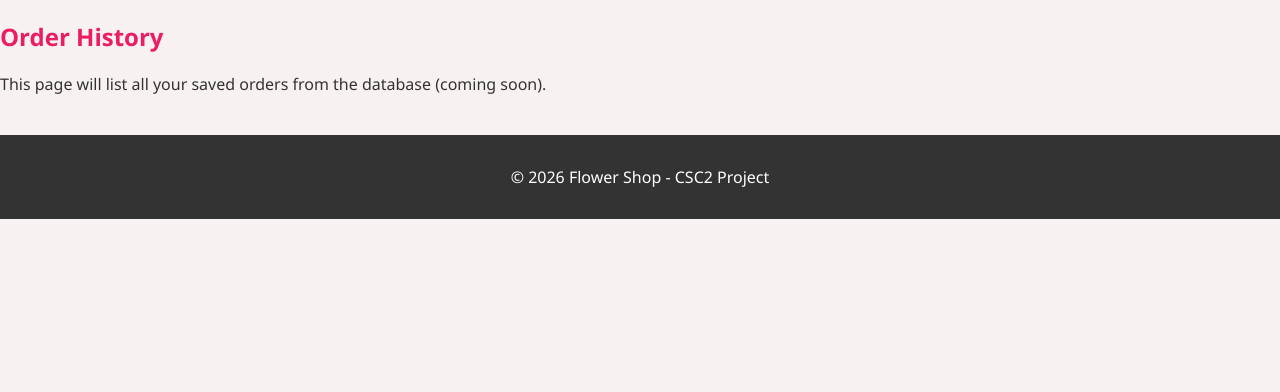
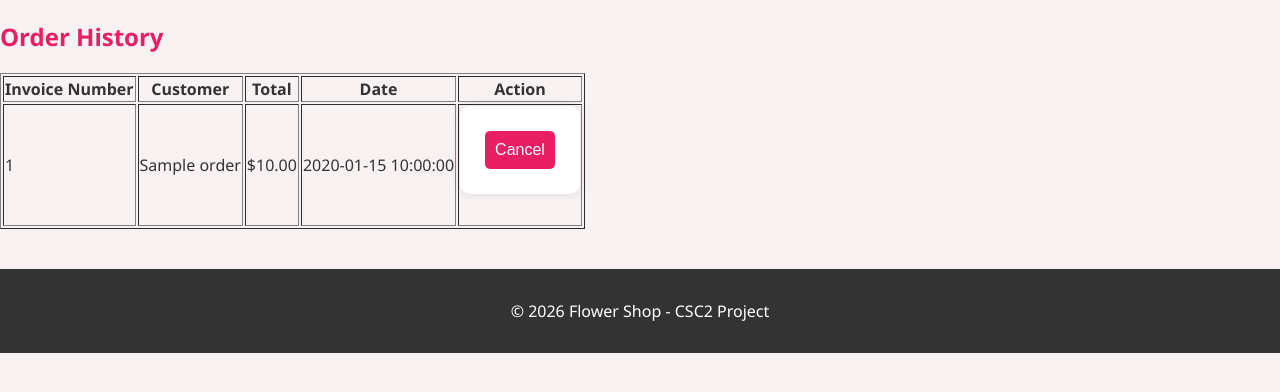
Before and after one commit to Seanethroy/Flask-Web-App, a Flask app: template templates/order_history.html in a window 1280 px wide. Shown: the part 120-512 px from the top of the page. Run offline with Flask 3, Linux system fonts and the light colour scheme; the template is opened without the code that fills it: most values are stand-ins (such as "Sample title", 1, 10 or a date in 2020).

Commit message:
finish LG3

```diff
--- a/app.py
+++ b/app.py
@@ -1,8 +1,32 @@
 from flask import Flask, render_template, request, redirect, url_for, session, flash
 import json
+import sqlite3
+from datetime import datetime
 
 app = Flask(__name__)
 app.secret_key = "super_secret_key_123"
+
+def create_database():
+
+    with sqlite3.connect("flower_shop.db") as conn:
+
+        cursor = conn.cursor()
+
+        cursor.execute("""
+            CREATE TABLE IF NOT EXISTS orders (
+
+                order_id INTEGER PRIMARY KEY AUTOINCREMENT,
+                invoice_number TEXT,
+                customer_name TEXT,
+                items TEXT,
+                addons TEXT,
+                total REAL,
+                date TIMESTAMP
+
+            )
+        """)
+
+        conn.commit()
 
 def load_data():
     with open('data/flowers.json') as f:
@@ -31,7 +55,19 @@ def calculate_total(cart, selected_addons):
 
     total = flower_subtotal + addon_subtotal
 
-    return flower_subtotal, addon_subtotal, total
+    discount_applied = False
+
+    if total > 180:
+
+        total *= 0.9
+        discount_applied = True
+
+    return (
+        flower_subtotal,
+        addon_subtotal,
+        total,
+        discount_applied
+    )
 
 
 @app.route('/')
@@ -42,10 +78,10 @@ def home():
     cart = session.get('cart', {})
     selected_addons = session.get('selected_addons', {})
 
-    flower_subtotal, addon_subtotal, total = calculate_total(
-        cart,
-        selected_addons
-    )
+    flower_subtotal, addon_subtotal, total, discount_applied = calculate_total(
+      cart,
+      selected_addons
+  )
 
     if total > 100:
         flash("Large order detected!")
@@ -58,7 +94,8 @@ def home():
         selected_addons=selected_addons,
         total=total,
         flower_subtotal=flower_subtotal,
-        addon_subtotal=addon_subtotal
+        addon_subtotal=addon_subtotal,
+        discount_applied=discount_applied
     )
 
 
@@ -160,24 +197,99 @@ def checkout():
     if not customer_name:
 
         flash("Please enter your name.")
-
         return redirect(url_for('home'))
 
     if not cart and not selected_addons:
 
         flash("Your cart is empty!")
-
         return redirect(url_for('home'))
 
-    flower_subtotal, addon_subtotal, total = calculate_total(
+    flower_subtotal, addon_subtotal, total, discount_applied = calculate_total(
         cart,
         selected_addons
     )
 
-    invoice_number = "INV001"
+    invoice_number = (
+        "INV" +
+        datetime.now().strftime("%Y%m%d%H%M%S")
+    )
+
+    with sqlite3.connect("flower_shop.db") as conn:
+
+        cursor = conn.cursor()
+
+        cursor.execute("""
+            INSERT INTO orders
+            (
+                invoice_number,
+                customer_name,
+                items,
+                addons,
+                total,
+                date
+            )
+            VALUES (?, ?, ?, ?, ?, ?)
+        """,
+        (
+            invoice_number,
+            customer_name,
+            json.dumps(cart),
+            json.dumps(selected_addons),
+            total,
+            datetime.now()
+        ))
+
+        conn.commit()
+
+    try:
+
+        with open(
+            f"invoice_{invoice_number}.txt",
+            "w"
+        ) as f:
+
+            f.write(f"Invoice Number: {invoice_number}\n")
+            f.write(f"Customer Name: {customer_name}\n")
+            f.write(f"Total: ${total:.2f}\n")
+
+    except OSError as e:
+
+        flash("Could not generate invoice file.")
+        print(f"Invoice Error: {e}")
+
+    try:
+
+        flowers, _ = load_data()
+
+        for flower, details in cart.items():
+
+            flowers[flower]["stock"] -= details["quantity"]
+
+            if flowers[flower]["stock"] < 0:
+
+                flowers[flower]["stock"] = 0
+
+        with open(
+            "data/flowers.json",
+            "w"
+        ) as f:
+
+            json.dump(
+                flowers,
+                f,
+                indent=4
+            )
+
+    except OSError:
+
+        flash(
+            "Could not update stock file."
+        )
 
     session.pop("cart", None)
     session.pop("selected_addons", None)
+
+    session.modified = True
 
     return render_template(
         'invoices.html',
@@ -187,7 +299,8 @@ def checkout():
         selected_addons=selected_addons,
         total=total,
         flower_subtotal=flower_subtotal,
-        addon_subtotal=addon_subtotal
+        addon_subtotal=addon_subtotal,
+        discount_applied=discount_applied
     )
 
 
@@ -198,13 +311,72 @@ def about():
 
 @app.route('/order_history')
 def order_history():
-    return render_template('order_history.html')
+
+    orders = []
+
+    with sqlite3.connect(
+        "flower_shop.db"
+    ) as conn:
+
+        cursor = conn.cursor()
+
+        cursor.execute(
+            "SELECT * FROM orders"
+        )
+
+        rows = cursor.fetchall()
+
+        for row in rows:
+
+            orders.append({
+
+                "order_id": row[0],
+                "invoice_number": row[1],
+                "customer_name": row[2],
+                "items": json.loads(row[3]),
+                "addons": json.loads(row[4]),
+                "total": row[5],
+                "date": row[6]
+            })
+
+    return render_template(
+        "order_history.html",
+        orders=orders
+    )
 
 
 @app.route('/invoices')
 def invoices():
     return render_template('invoices.html')
 
+@app.route(
+    "/cancel_saved_order/<int:order_id>",
+    methods=["POST"]
+)
+def cancel_saved_order(order_id):
+
+    with sqlite3.connect(
+        "flower_shop.db"
+    ) as conn:
+
+        cursor = conn.cursor()
+
+        cursor.execute(
+            "DELETE FROM orders WHERE order_id=?",
+            (order_id,)
+        )
+
+        conn.commit()
+
+    flash("Order cancelled.")
+
+    return redirect(
+        url_for("order_history")
+    )
+
 
 if __name__ == '__main__':
+
+    create_database()
+
     app.run(debug=True)
--- a/templates/order_history.html
+++ b/templates/order_history.html
@@ -1,8 +1,52 @@
 {% extends "base.html" %}
 
-{% block title %}Order History - Flower Shop{% endblock %}
+{% block title %}Order History{% endblock %}
 
 {% block content %}
+
 <h2>Order History</h2>
-<p>This page will list all your saved orders from the database (coming soon).</p>
+
+<table border="1">
+
+    <tr>
+        <th>Invoice Number</th>
+        <th>Customer</th>
+        <th>Total</th>
+        <th>Date</th>
+        <th>Action</th>
+    </tr>
+
+    {% for order in orders %}
+
+    <tr>
+
+        <td>{{ order.invoice_number }}</td>
+        <td>{{ order.customer_name }}</td>
+        <td>${{ "%.2f"|format(order.total) }}</td>
+        <td>{{ order.date }}</td>
+
+        <td>
+
+            <form
+                action="{{ url_for('cancel_saved_order', order_id=order.order_id) }}"
+                method="post">
+
+                <button
+                    type="submit"
+                    onclick="return confirm('Cancel this order?')">
+
+                    Cancel
+
+                </button>
+
+            </form>
+
+        </td>
+
+    </tr>
+
+    {% endfor %}
+
+</table>
+
 {% endblock %}
```
